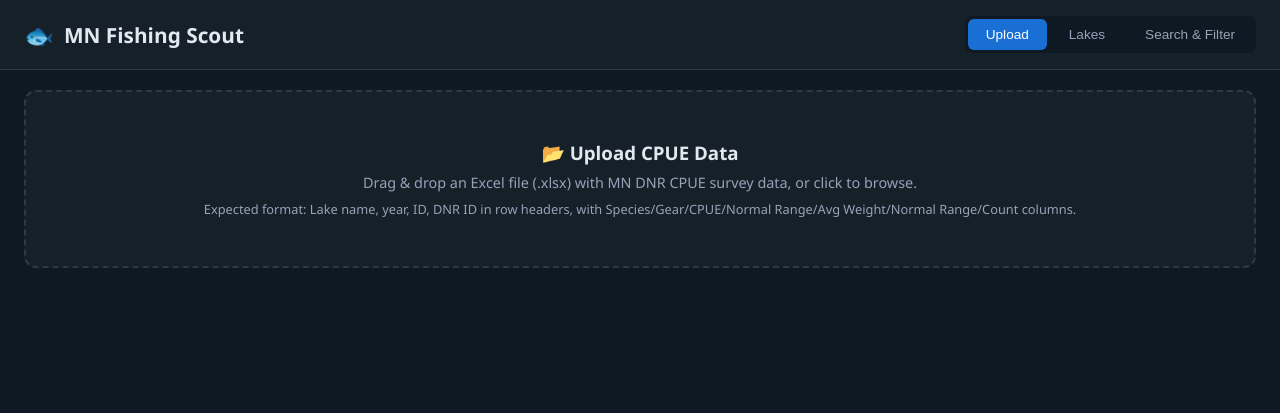
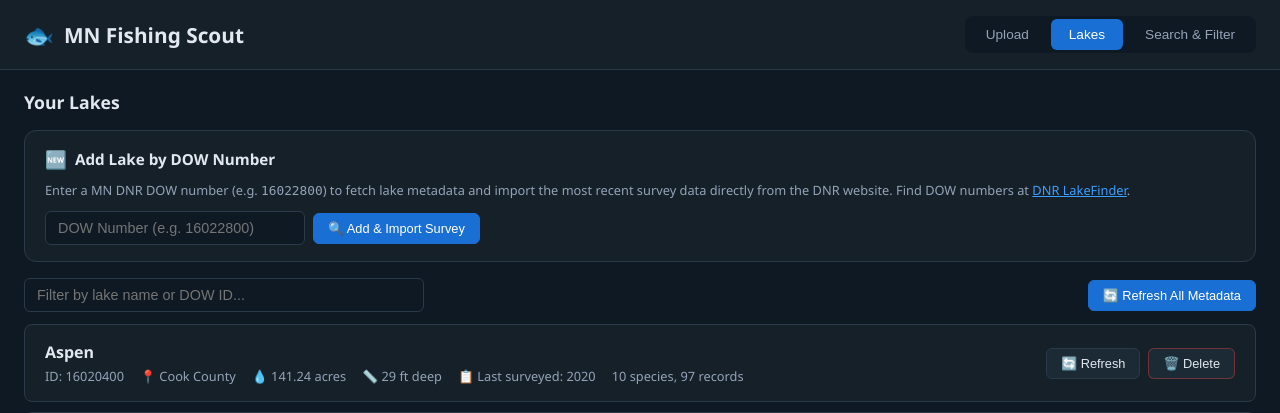
Before and after one commit to tmhillmann/fishingScout, a Flask app: page / in a window 1280 px wide. Shown: the top 413 px of the page. Before the commit the page ends 268 px from the top, so only its background shows below. Run offline with Flask 3, Linux system fonts and the light colour scheme; data comes from the database, SQL or seed files in the repository.

Commit message:
Made Lakes Tab Default

```diff
--- a/templates/index.html
+++ b/templates/index.html
@@ -501,11 +501,11 @@
         tab.addEventListener('click', () => activateTab(tab.dataset.panel));
     });
 
-    // Restore last active tab on page load
+    // Restore last active tab on page load, default to Lakes
     try {
         const saved = sessionStorage.getItem('activeTab');
-        if (saved && document.getElementById(saved)) activateTab(saved);
-    } catch {}
+        activateTab(saved && document.getElementById(saved) ? saved : 'lakes-panel');
+    } catch { activateTab('lakes-panel'); }
 
     // --- Upload ---
     const uploadZone = document.getElementById('upload-zone');
```
